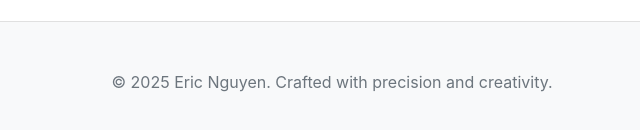
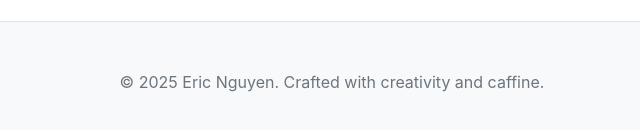
Before and after one commit to EricNguyencoder/portfolio, a plain HTML site: page index.html in a window 1280 px wide. Shown: the part 4322-4452 px from the top of the page, 308-948 px from the left. Drawn offline with Linux system fonts and the light colour scheme.

```diff
--- a/index.html
+++ b/index.html
@@ -929,7 +929,7 @@
 
     <!-- Footer -->
     <footer>
-        <p>&copy; 2025 Eric Nguyen. Crafted with precision and creativity.</p>
+        <p>&copy; 2025 Eric Nguyen. Crafted with creativity and caffine.</p>
     </footer>
 
     <script>
```
